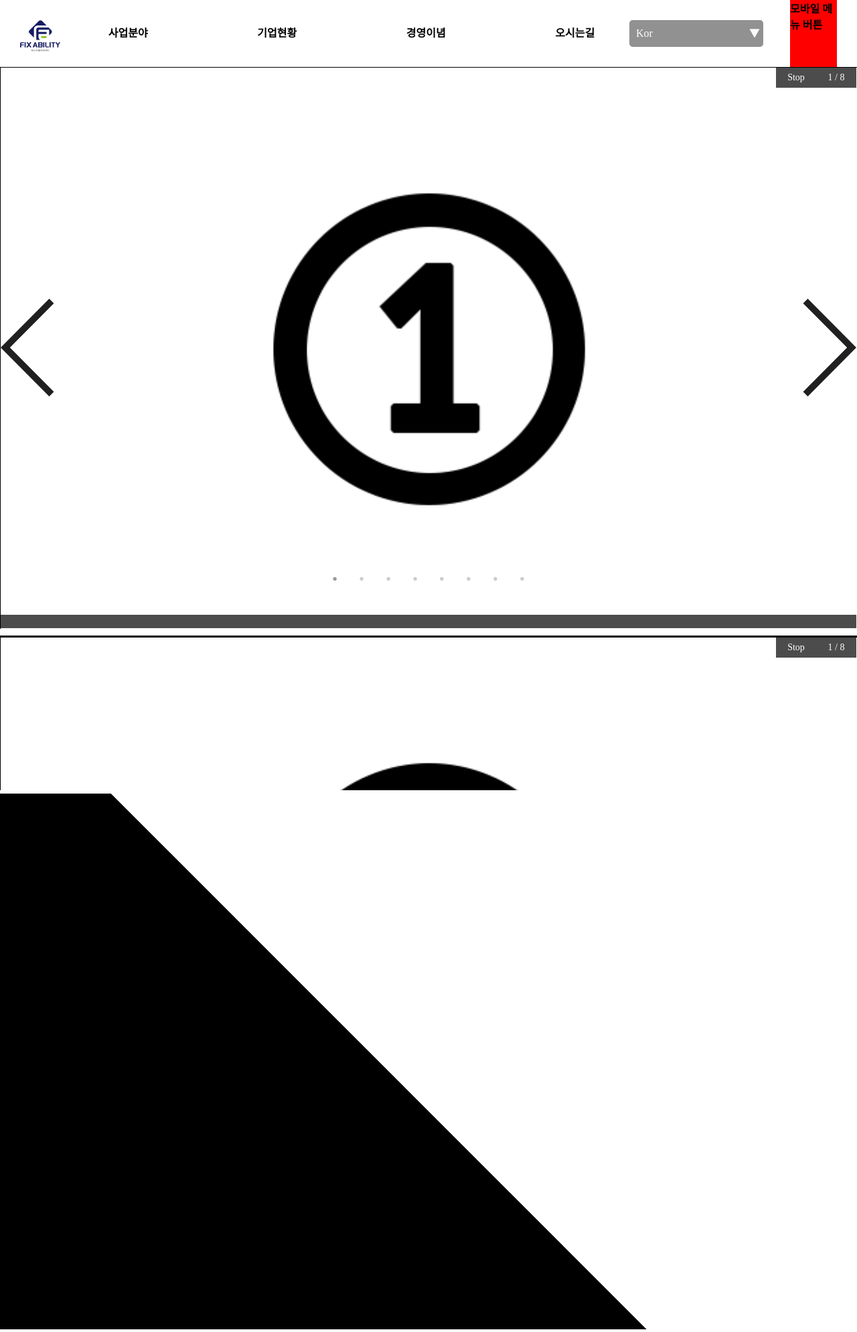
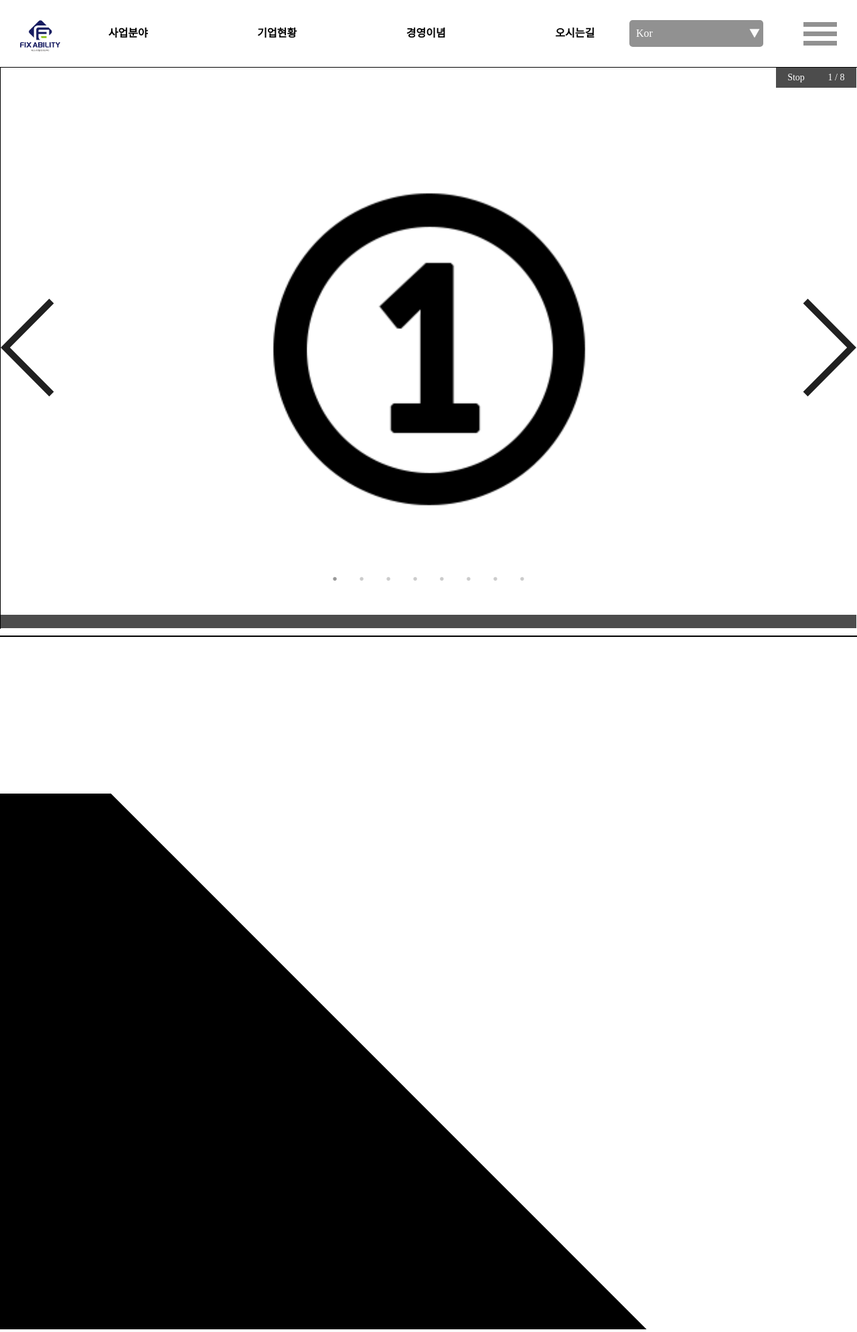
Before and after one commit to cl0cktree/company, a PHP site: page / in a window 1280 px wide. Shown: the top 1989 px of the page at 67% size. Run offline with PHP 8.4, Linux system fonts and the light colour scheme; some web fonts are replaced.

Commit message:
20201124_1
- 햄버거 메뉴 버튼 레이아웃 작업.

```diff
--- a/css/style.css
+++ b/css/style.css
@@ -86,8 +86,13 @@ textarea{box-sizing:border-box;}
 .header .nav .gnb-wrap li a.on:after{width:100%;height:3px;background:#919191;left:0%;transition:all 0.3s;}
 .header .language{width:200px;height:40px;line-height:40px;top:30px;right:30px;background:#919191;overflow:hidden;color:#fff;font-weight:500;border-radius:5px;float:left;}
 .header .language:before{content:'';background:url('../images/selectarrow.png');background-size:16px 16px;background-position:center;display:block;position:absolute;width:16px;height:16px;top:12px;right:5px;z-index:1;}
-.header .language li{text-align:left;padding-left:10px;}
-.header h2{width:70px;height:100px;float:right;margin-right:30px;background:red;}
+.header .language li{text-align:left;padding-left:10px;cursor:pointer;}
+.header h2{width:50px;height:100px;float:right;margin-right:30px;}
+.header h2 label{display:block;position:relative;width:100%;height:42px;margin-top:30px;cursor:pointer;}
+.header h2 label span{display:block;position:absolute;width:100%;height:7px;background:#919191;text-indent:-10000%;}
+.header h2 label span:nth-of-type(1){top:3px;}
+.header h2 label span:nth-of-type(2){top:17px;}
+.header h2 label span:nth-of-type(3){top:31px;}
 .section{width:100%;background:rgba(255,255,255,1);margin:0 auto;margin-top:100px;}
 .section .article{width:100%;min-height:100vh;border-top:0px solid #000; border-bottom:5px solid #fff;margin:0 auto;overflow:hidden;}
 .section .article .container{width:200%;min-height:100vh;background:rgba(251,251,251,1);}
--- a/index.html
+++ b/index.html
@@ -90,9 +90,11 @@
 				<h2>
 					<input type="checkbox" name="menu_btn" id="menu_btn">
 					<label for="menu_btn">
+						<span></span>
 						<span class="menu_btn_caption">
 							모바일 메뉴 버튼
 						</span>
+						<span></span>
 					</label>
 				</h2>
 			</div>
@@ -104,8 +106,7 @@
 						<div class="phon-animate">
 						</div>
 						<div class="randing-container">
-							<div class="slide-wrap"></div>
-							<div class="slide-wrap"></div>
+							<div class="slide-wrap slide-wrap1"></div>
 						</div>
 					</div>
 				</div>
--- a/js/slide.js
+++ b/js/slide.js
@@ -1,15 +1,6 @@
 $(function(){
 	if($('body').find('.slide-wrap'))
 		{
-		var slide_leng = $('.slide-wrap').length;
-		var leng=0;
-		$('.slide-wrap').attr('id','slide-wrap1');
-		for (var i=0;i<slide_leng;i++){
-			if ($('body').find('#slide-wrap1')){
-				leng++;
-				$('.slide-wrap').attr('id','slide-wrap'+leng);
-			}
-		};
 		$('.slide-wrap').append('<div class="slide-container"></div><ul class="indicator"></ul><div class="con-btn prev-btn"></div><div class="con-btn next-btn"></div>');
 		$('.slide-wrap').after('<ul class="thumnail-box" style="position:relative;box-sizing:border-box;overflow:hidden;border:1px solid #000;background:#999;margin-top:10px;"></ul>');
 		var mswidth;
```
